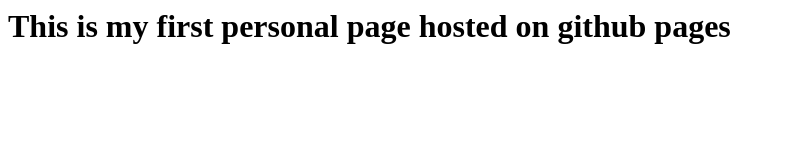
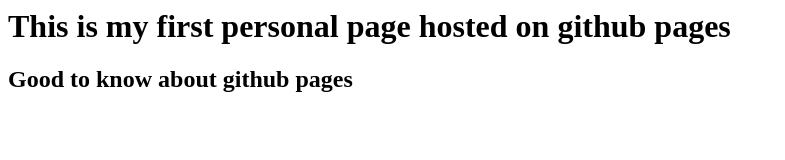
Before and after one commit to thahir369/thahir369.github.io, a plain HTML site: page index.html in a window 1280 px wide. Shown: the whole page, without its empty margins (0-785 px from the left). Drawn offline with Linux system fonts and the light colour scheme.

Commit message:
Update index.html

```diff
--- a/index.html
+++ b/index.html
@@ -1 +1,2 @@
 <h1>This is my first personal page hosted on github pages</h1>
+<h2> Good to know about github pages</h2>
```
